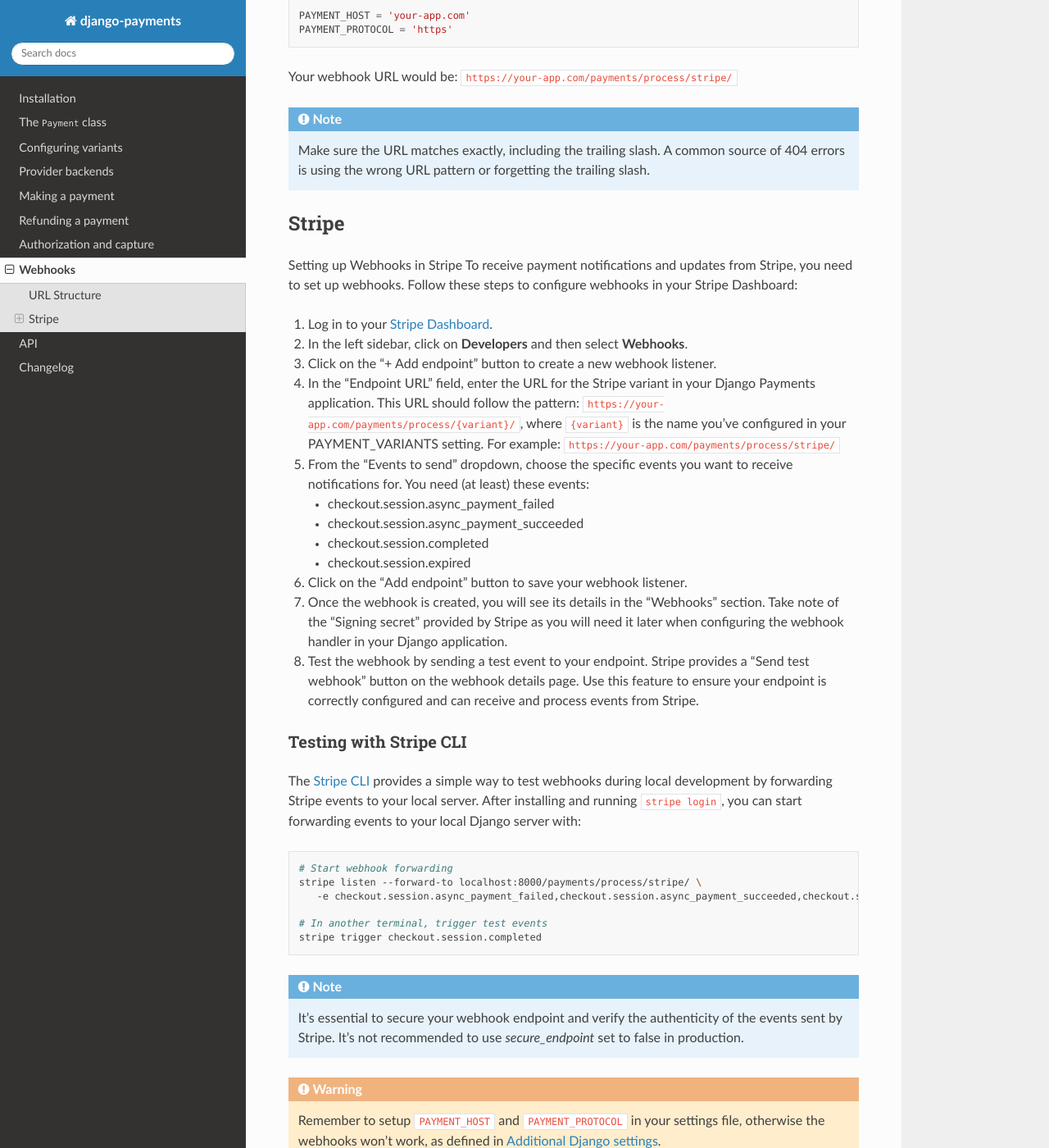
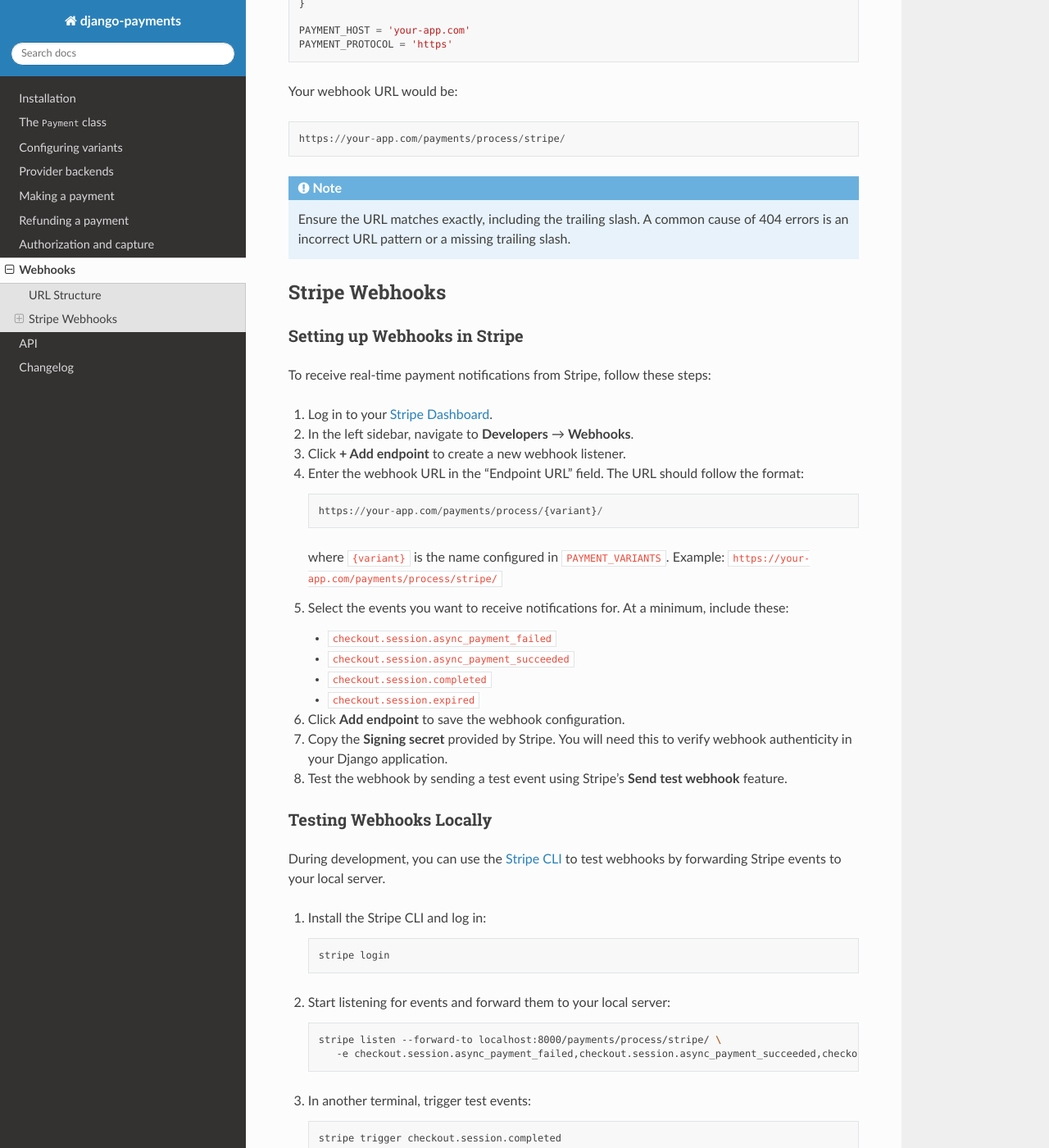
Before and after one commit to jazzband/django-payments, a Sphinx documentation site: the page built from docs/webhooks.rst, in a window 1280 px wide and 1400 px high, scrolled down 999 px. Shown: the whole window at 82% size. Built offline with Sphinx 7.4.7 and the Read the Docs theme 3.1.0, drawn with Linux system fonts in a browser that asks for light colours; the version number could not be read and is left out; some of the changed text lies outside the part shown.

Commit message:
Enhance Webhooks Documentation
- Improved clarity and structure of the Webhooks documentation.
- Expanded explanations on webhook handling and integration with Django
  Payments.
- Added detailed steps for configuring webhooks in Stripe.
- Included instructions for testing webhooks using Stripe CLI.
- Ensured compliance with .rst formatting for seamless integration into
  the existing documentation system.

```diff
--- a/docs/webhooks.rst
+++ b/docs/webhooks.rst
@@ -3,121 +3,147 @@
 Webhooks
 *********
 
-Webhooks are a crucial component in connecting your Django Payments application
-with external payment gateways like Stripe, PayPal, or Braintree. They enable
-real-time notifications or events from the payment gateway to be sent to your
-application, eliminating the need for continuous polling or manual API
-requests. With webhooks, your application can stay in sync with payment gateway
-updates, such as successful payments, subscription changes, or refunds.
+Webhooks are an essential mechanism for integrating your Django Payments
+application with external payment gateways like Stripe, PayPal, or Braintree.
+They allow real-time event notifications to be sent to your application without
+requiring continuous polling or manual API requests. With webhooks, your
+application stays synchronized with payment gateway updates, such as successful
+payments, subscription status changes, or refunds.
 
-In the context of Django Payments, webhooks provide a means for payment
-gateways to send event notifications directly to your Django application. By
-configuring the payment gateway to send these notifications to a specific URL
-endpoint within your application, you can create a webhook handler that
-receives and processes these events. This allows you to update your
-application's internal state, trigger actions, or send user notifications based
-on payment-related events.
-
+In the context of Django Payments, webhooks enable payment gateways to send
+event notifications directly to your Django application. By configuring the
+payment gateway to send these notifications to a specific URL endpoint in your
+application, you can create a webhook handler to process these events. This
+lets you update your internal state, trigger relevant actions, or send user
+notifications based on payment-related events.
 
 URL Structure
 =============
-The webhook URL structure in django-payments follows this pattern:
 
-``{protocol}://{host}/payments/process/{variant}/``
+The webhook URL structure in django-payments follows this pattern::
+
+   {protocol}://{host}/payments/process/{variant}/
 
 Where:
 
-- ``{protocol}``: Configured in ``PAYMENT_PROTOCOL`` (typically "http" or "https")
-- ``{host}``: Configured in ``PAYMENT_HOST``
-- ``{variant}``: The name you've configured in PAYMENT_VARIANTS
-
+- ``{protocol}``: Defined in ``PAYMENT_PROTOCOL`` (typically "http" or "https").
+- ``{host}``: Defined in ``PAYMENT_HOST``.
+- ``{variant}``: The payment provider name as configured in ``PAYMENT_VARIANTS``.
 
 For example, with this configuration:
 
 .. code-block:: python
 
-  PAYMENT_VARIANTS = {
-      'stripe': (  # <-- This is your variant name
-          'payments.stripe.StripeProviderV3',
-          {
-              'api_key': 'sk_test_123456',
-              'use_token': true,
-              'endpoint_secret': 'whsec_123456',
-              'secure_endpoint': true
-          }
-      )
-  }
+   PAYMENT_VARIANTS = {
+       'stripe': (  # <-- This is your variant name
+           'payments.stripe.StripeProviderV3',
+           {
+               'api_key': 'sk_test_123456',
+               'use_token': True,
+               'endpoint_secret': 'whsec_123456',
+               'secure_endpoint': True
+           }
+       )
+   }
 
-  PAYMENT_HOST = 'your-app.com'
-  PAYMENT_PROTOCOL = 'https'
+   PAYMENT_HOST = 'your-app.com'
+   PAYMENT_PROTOCOL = 'https'
 
-Your webhook URL would be:
-``https://your-app.com/payments/process/stripe/``
+Your webhook URL would be::
+
+   https://your-app.com/payments/process/stripe/
 
 .. note::
 
-  Make sure the URL matches exactly, including the trailing slash. A common source
-  of 404 errors is using the wrong URL pattern or forgetting the trailing slash.
+   Ensure the URL matches exactly, including the trailing slash. A common cause
+   of 404 errors is an incorrect URL pattern or a missing trailing slash.
 
-
-Stripe
-======
+Stripe Webhooks
+===============
 
 Setting up Webhooks in Stripe
-To receive payment notifications and updates from Stripe, you need to set up
-webhooks. Follow these steps to configure webhooks in your Stripe Dashboard:
+-----------------------------
 
-1. Log in to your `Stripe Dashboard <https://dashboard.stripe.com/>`_.
-#. In the left sidebar, click on **Developers** and then select **Webhooks**.
-#. Click on the "+ Add endpoint" button to create a new webhook listener.
-#. In the "Endpoint URL" field, enter the URL for the Stripe variant in your
-   Django Payments application. This URL should follow the pattern:
-   ``https://your-app.com/payments/process/{variant}/``, where ``{variant}`` is
-   the name you've configured in your PAYMENT_VARIANTS setting.
-   For example: ``https://your-app.com/payments/process/stripe/``
-#. From the "Events to send" dropdown, choose the specific events you want to
-   receive notifications for. You need (at least) these events:
+To receive real-time payment notifications from Stripe, follow these steps:
 
-   - checkout.session.async_payment_failed
-   - checkout.session.async_payment_succeeded
-   - checkout.session.completed
-   - checkout.session.expired
+#. Log in to your `Stripe Dashboard <https://dashboard.stripe.com/>`_.
+#. In the left sidebar, navigate to **Developers** → **Webhooks**.
+#. Click **+ Add endpoint** to create a new webhook listener.
+#. Enter the webhook URL in the "Endpoint URL" field. The URL should follow the
+   format::
 
-#. Click on the "Add endpoint" button to save your webhook listener.
-#. Once the webhook is created, you will see its details in the "Webhooks"
-   section. Take note of the "Signing secret" provided by Stripe as you will
-   need it later when configuring the webhook handler in your Django application.
-#. Test the webhook by sending a test event to your endpoint. Stripe provides a
-   "Send test webhook" button on the webhook details page. Use this feature to
-   ensure your endpoint is correctly configured and can receive and process
-   events from Stripe.
+      https://your-app.com/payments/process/{variant}/
 
+   where ``{variant}`` is the name configured in ``PAYMENT_VARIANTS``.
+   Example: ``https://your-app.com/payments/process/stripe/``
 
-Testing with Stripe CLI
-----------------------
+#. Select the events you want to receive notifications for. At a minimum,
+   include these:
 
-The `Stripe CLI <https://stripe.com/docs/stripe-cli#install>`_ provides a simple
-way to test webhooks during local development by forwarding Stripe events to
-your local server. After installing and running ``stripe login``, you can start
-forwarding events to your local Django server with:
+   - ``checkout.session.async_payment_failed``
+   - ``checkout.session.async_payment_succeeded``
+   - ``checkout.session.completed``
+   - ``checkout.session.expired``
 
-.. code-block:: bash
+#. Click **Add endpoint** to save the webhook configuration.
+#. Copy the **Signing secret** provided by Stripe. You will need this to verify
+   webhook authenticity in your Django application.
+#. Test the webhook by sending a test event using Stripe's **Send test
+   webhook** feature.
 
-   # Start webhook forwarding
-   stripe listen --forward-to localhost:8000/payments/process/stripe/ \
-      -e checkout.session.async_payment_failed,checkout.session.async_payment_succeeded,checkout.session.completed,checkout.session.expired
+Testing Webhooks Locally
+------------------------
 
-   # In another terminal, trigger test events
-   stripe trigger checkout.session.completed
+During development, you can use the `Stripe CLI
+<https://stripe.com/docs/stripe-cli#install>`_ to test webhooks by forwarding
+Stripe events to your local server.
 
+#. Install the Stripe CLI and log in:
+
+   .. code-block:: bash
+
+      stripe login
+
+#. Start listening for events and forward them to your local server:
+
+   .. code-block:: bash
+
+      stripe listen --forward-to localhost:8000/payments/process/stripe/ \
+         -e checkout.session.async_payment_failed,checkout.session.async_payment_succeeded,checkout.session.completed,checkout.session.expired
+
+#. In another terminal, trigger test events:
+
+   .. code-block:: bash
+
+      stripe trigger checkout.session.completed
+
+Alternative Webhook Testing Tools
+---------------------------------
+
+Apart from Stripe's built-in tools, you can test your webhooks using external
+services:
+
+- `Beeceptor <https://beeceptor.com/>`_: A free webhook testing tool that
+  allows you to inspect and debug webhook requests before integrating them into
+  your application.
+- `RequestBin by Pipedream <https://pipedream.com/requestbin>`_: Provides a
+  public or private endpoint where you can inspect incoming webhook requests in
+  real-time.
+
+These tools can be useful for verifying request payloads and debugging webhook
+events outside of your local development environment.
+
+Security Best Practices
+-----------------------
 
 .. note::
 
-  It's essential to secure your webhook endpoint and verify the authenticity of
-  the events sent by Stripe. It's not recommended to use `secure_endpoint`
-  set to false in production.
+   Always validate incoming webhook requests to ensure they originate from
+   Stripe. Use the signing secret to verify authenticity before processing any
+   event.
 
 .. warning::
 
-  Remember to setup ``PAYMENT_HOST`` and ``PAYMENT_PROTOCOL`` in your settings file,
-  otherwise the webhooks won't work, as defined in :ref:`settings`.
+   Ensure ``PAYMENT_HOST`` and ``PAYMENT_PROTOCOL`` are correctly set in your
+   Django settings. If they are misconfigured, webhooks will not work as
+   expected.
```
